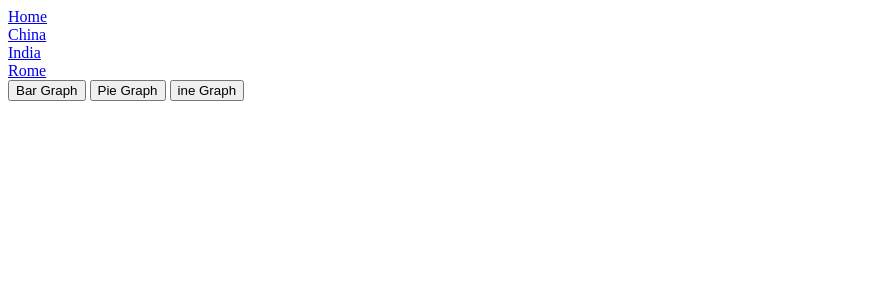
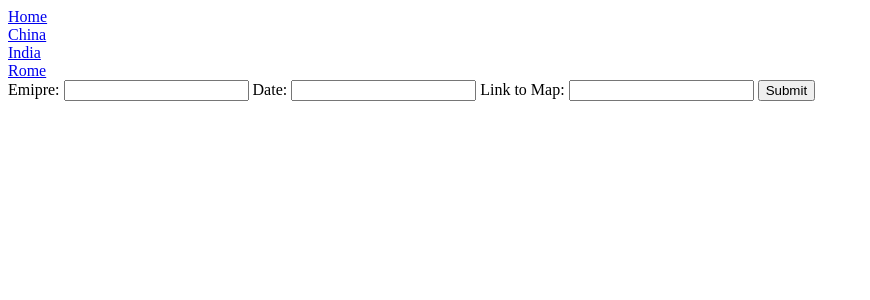
Before and after one commit to shishu1998/psychic-umbrella, a Flask app: template templates/data.html in a window 1280 px wide. Shown: the top 300 px of the page, without its empty margins (0-870 px from the left). Run offline with Flask 2, Linux system fonts and the light colour scheme; the template is opened without the code that fills it, so the values that code supplies are empty.

Commit message:
input html for updates

```diff
--- a/app.py
+++ b/app.py
@@ -7,6 +7,10 @@ app = Flask(__name__)
 def index():
     return render_template("index.html")
 
+@app.route("/data")
+def data():
+    return render_template("data.html")
+
 if __name__ == "__main__":
     app.secret_key = "plsfortheloveofgodletthiswork"
     app.debug = True
--- a/templates/data.html
+++ b/templates/data.html
@@ -4,10 +4,11 @@
 {% endblock head %}}
 
 {% block body %}
-<button id="bar">Bar Graph</button>
-<button id="pie">Pie Graph</button>
-<button id="line">ine Graph</button>
+<form>
+  Emipre: <input type="text" name="empire">
+  Date: <input type="text" name="date">
+  Link to Map: <input type="text" name="link">
+  <button id="submit"> Submit</button>
+</form>
 
-<div id="graph">
-</div>
 {% endblock %}
```
